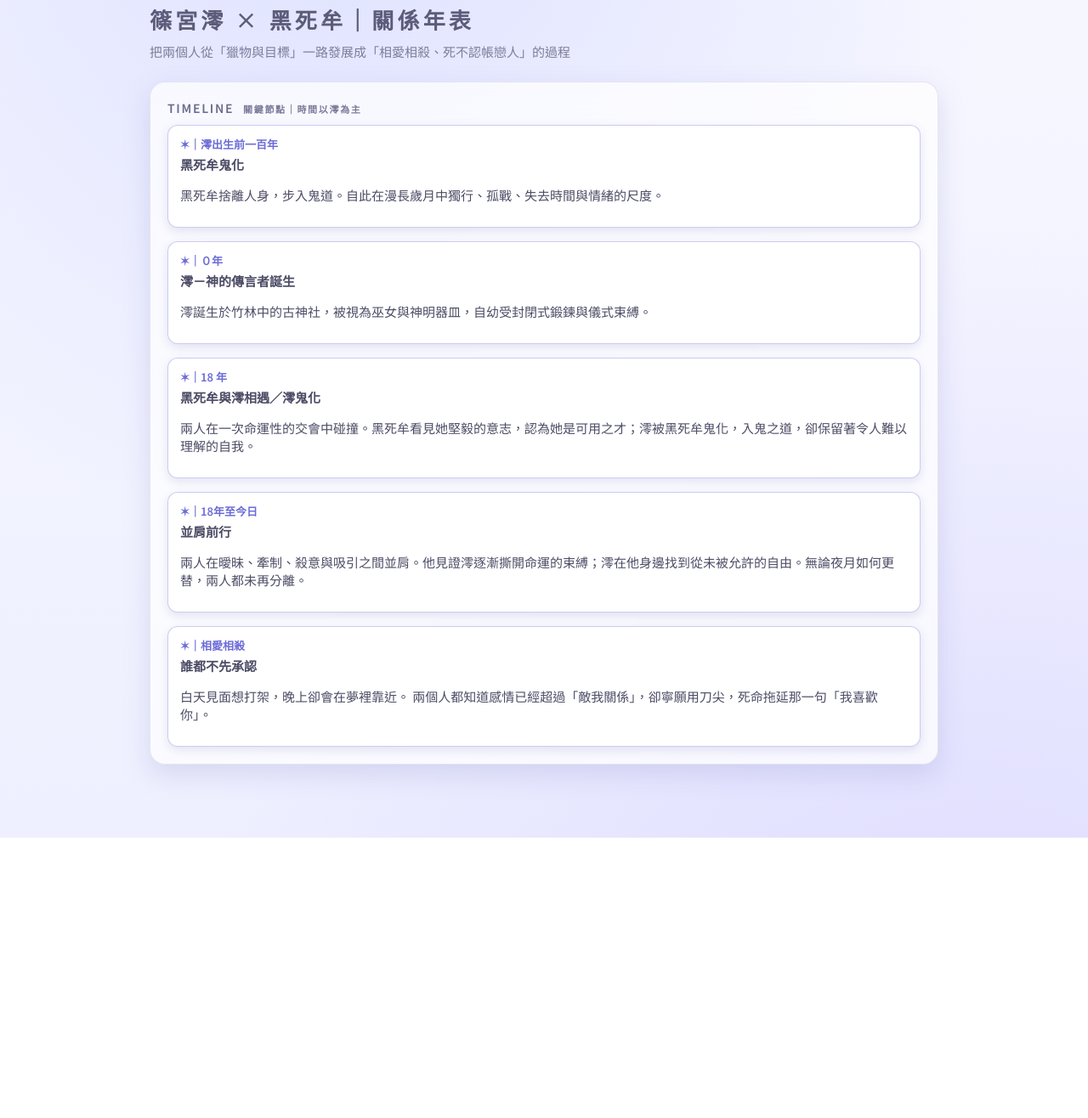
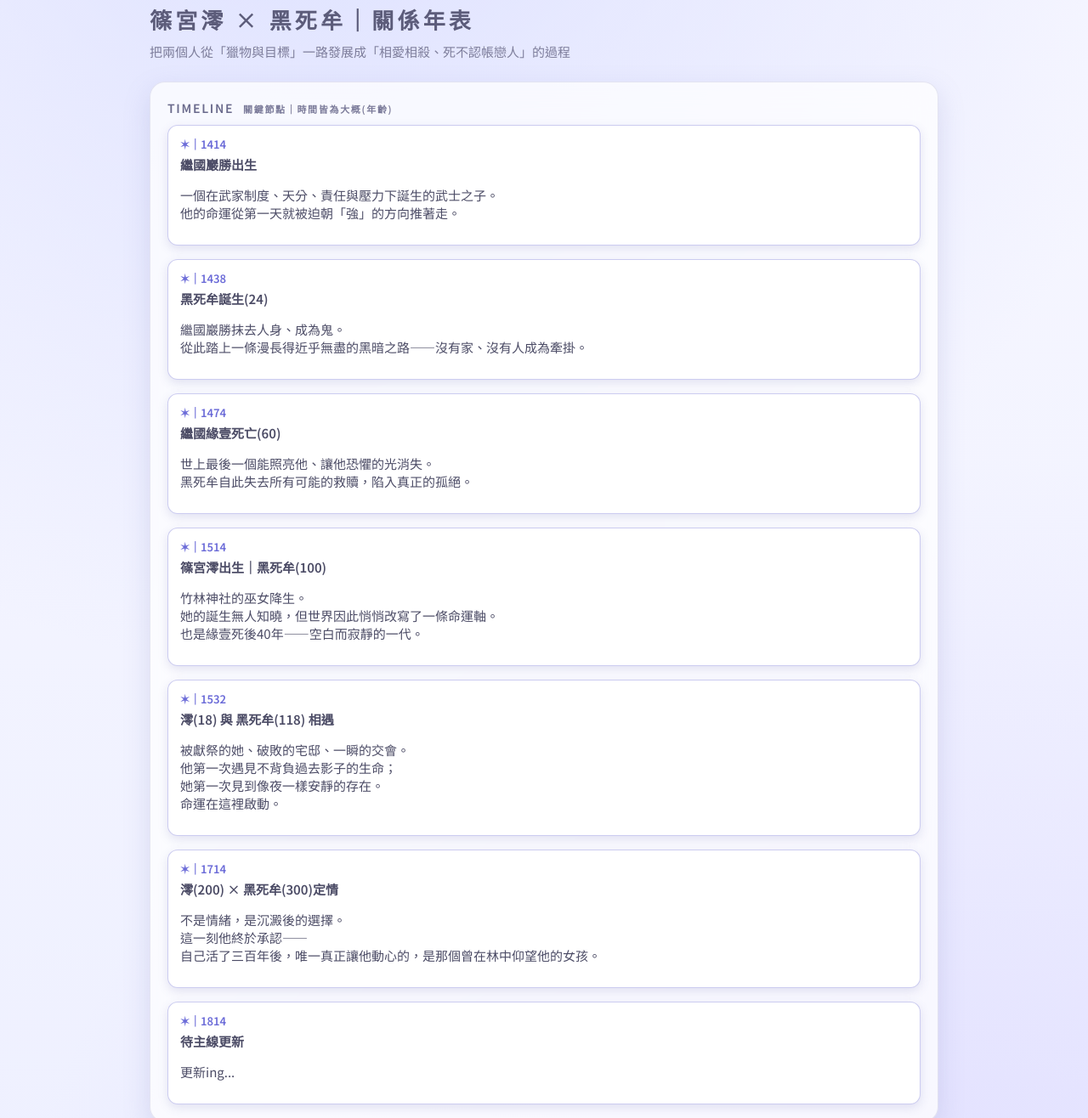
Before and after one commit to mioshinomiyalin/mioshinomiya, a plain HTML site: page relation.html in a window 1280 px wide. Shown: the part 80-1396 px from the top of the page at 85% size. Before the commit the page ends 1066 px from the top, so only its background shows below. Drawn offline with Linux system fonts and the light colour scheme.

Commit message:
Add files via upload

```diff
--- a/relation.html
+++ b/relation.html
@@ -53,46 +53,70 @@
   </p>
 
   <section class="card">
-    <h2 class="card-title">Timeline <small>關鍵節點｜時間以澪為主</small></h2>
+    <h2 class="card-title">Timeline <small>關鍵節點｜時間皆為大概(年齡)</small></h2>
     <div class="timeline-list">
       <article class="timeline-item">
-        <div class="timeline-label">✶｜澪出生前一百年</div>
-        <div class="timeline-title">黑死牟鬼化</div>
+        <div class="timeline-label">✶｜1414</div>
+        <div class="timeline-title">繼國巖勝出生</div>
         <p>
-          黑死牟捨離人身，步入鬼道。自此在漫長歲月中獨行、孤戰、失去時間與情緒的尺度。
+        一個在武家制度、天分、責任與壓力下誕生的武士之子。<br>
+        他的命運從第一天就被迫朝「強」的方向推著走。
         </p>
       </article>
 
       <article class="timeline-item">
-        <div class="timeline-label">✶｜０年</div>
-        <div class="timeline-title">澪－神的傳言者誕生</div>
+        <div class="timeline-label">✶｜1438</div>
+        <div class="timeline-title">黑死牟誕生(24)</div>
         <p>
-          澪誕生於竹林中的古神社，被視為巫女與神明器皿，自幼受封閉式鍛鍊與儀式束縛。
+          繼國巖勝抹去人身、成為鬼。<br>
+          從此踏上一條漫長得近乎無盡的黑暗之路——沒有家、沒有人成為牽掛。
         </p>
       </article>
 
       <article class="timeline-item">
-        <div class="timeline-label">✶｜18 年</div>
-        <div class="timeline-title">黑死牟與澪相遇／澪鬼化</div>
+        <div class="timeline-label">✶｜1474</div>
+        <div class="timeline-title">繼國緣壹死亡(60)</div>
         <p>
-兩人在一次命運性的交會中碰撞。黑死牟看見她堅毅的意志，認為她是可用之才；澪被黑死牟鬼化，入鬼之道，卻保留著令人難以理解的自我。
+          世上最後一個能照亮他、讓他恐懼的光消失。<br>
+          黑死牟自此失去所有可能的救贖，陷入真正的孤絕。
         </p>
       </article>
 
       <article class="timeline-item">
-        <div class="timeline-label">✶｜18年至今日</div>
-        <div class="timeline-title">並肩前行</div>
+        <div class="timeline-label">✶｜1514</div>
+        <div class="timeline-title">篠宮澪出生｜黑死牟(100)</div>
         <p>
-          兩人在曖昧、牽制、殺意與吸引之間並肩。他見證澪逐漸撕開命運的束縛；澪在他身邊找到從未被允許的自由。無論夜月如何更替，兩人都未再分離。
+          竹林神社的巫女降生。<br>
+          她的誕生無人知曉，但世界因此悄悄改寫了一條命運軸。<br>
+          也是緣壹死後40年——空白而寂靜的一代。      <br>
         </p>
       </article>
 
       <article class="timeline-item">
-        <div class="timeline-label">✶｜相愛相殺</div>
-        <div class="timeline-title">誰都不先承認</div>
+        <div class="timeline-label">✶｜1532</div>
+        <div class="timeline-title">澪(18) 與 黑死牟(118) 相遇</div>
         <p>
-          白天見面想打架，晚上卻會在夢裡靠近。
-          兩個人都知道感情已經超過「敵我關係」，卻寧願用刀尖，死命拖延那一句「我喜歡你」。
+          被獻祭的她、破敗的宅邸、一瞬的交會。<br>
+          他第一次遇見不背負過去影子的生命；<br>
+          她第一次見到像夜一樣安靜的存在。<br>
+          命運在這裡啟動。<br>
+        </p>
+      </article>
+
+      <article class="timeline-item">
+        <div class="timeline-label">✶｜1714</div>
+        <div class="timeline-title">澪(200) × 黑死牟(300)定情</div>
+        <p>
+          不是情緒，是沉澱後的選擇。<br>
+          這一刻他終於承認——<br>
+          自己活了三百年後，唯一真正讓他動心的，是那個曾在林中仰望他的女孩。   <br>     </p>
+      </article>
+
+      <article class="timeline-item">
+        <div class="timeline-label">✶｜1814</div>
+        <div class="timeline-title">待主線更新</div>
+        <p>
+          更新ing...
         </p>
       </article>
 
```
